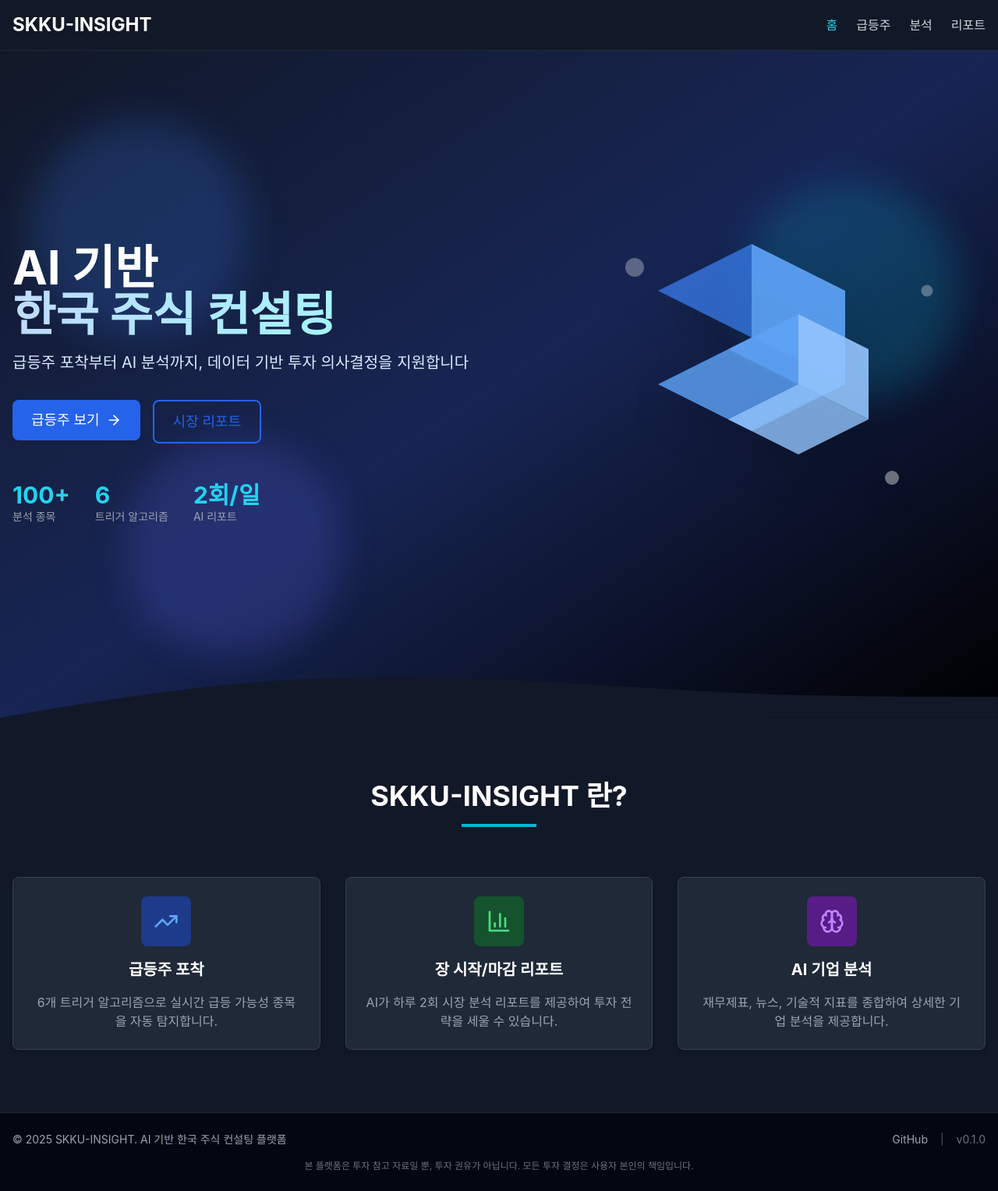
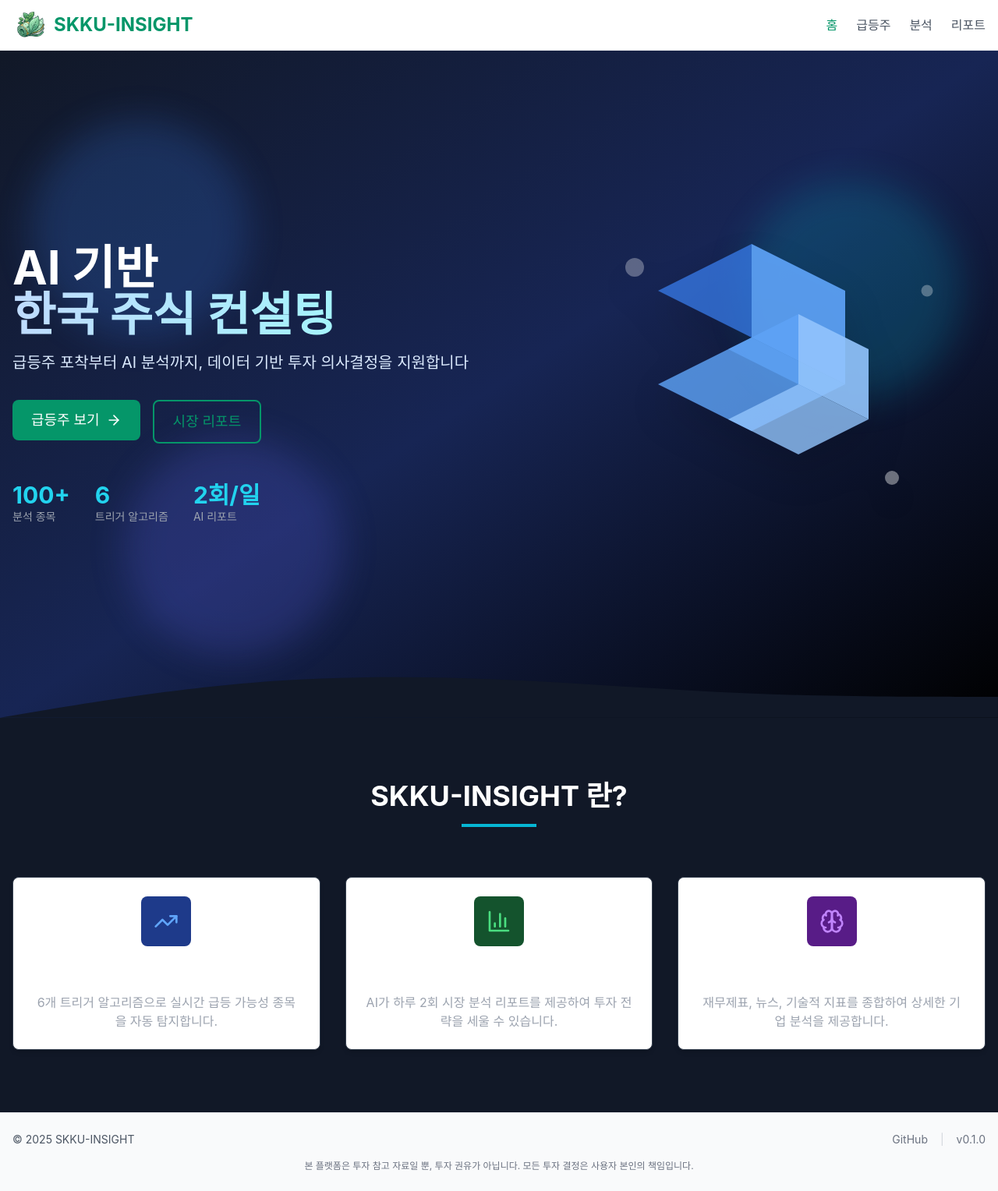
Before and after one commit to chris40461/MINT, a React (Vite) app in the folder frontend/: page / in a window 1280 px wide. Shown: the whole page at 78% size. Built offline with nearby package versions, Linux system fonts and the light colour scheme; no server answers; a web font is replaced by a local one.

Commit message:
style: apply light theme to frontend components
- Update Card, Badge, Button, Spinner to light theme
- Update Header and Footer styling
- Replace dark backgrounds with light alternatives
- Update text colors for better visibility

```diff
--- a/frontend/src/components/common/Badge.tsx
+++ b/frontend/src/components/common/Badge.tsx
@@ -31,7 +31,7 @@ export const Badge = forwardRef<HTMLSpanElement, BadgeProps>(
 
     const variantClasses = {
       default: 'bg-gray-100 text-gray-800',
-      primary: 'bg-blue-100 text-blue-800',
+      primary: 'bg-emerald-100 text-emerald-800',
       success: 'bg-green-100 text-green-800',
       warning: 'bg-yellow-100 text-yellow-800',
       danger: 'bg-red-100 text-red-800',
@@ -46,7 +46,7 @@ export const Badge = forwardRef<HTMLSpanElement, BadgeProps>(
 
     const dotVariantClasses = {
       default: 'bg-gray-500',
-      primary: 'bg-blue-500',
+      primary: 'bg-emerald-500',
       success: 'bg-green-500',
       warning: 'bg-yellow-500',
       danger: 'bg-red-500',
--- a/frontend/src/components/common/Button.tsx
+++ b/frontend/src/components/common/Button.tsx
@@ -47,9 +47,9 @@ export const Button = forwardRef<HTMLButtonElement, ButtonProps>(
     const baseClasses = 'inline-flex items-center justify-center font-medium rounded-lg transition-colors focus:outline-none focus:ring-2 focus:ring-offset-2 disabled:opacity-50 disabled:cursor-not-allowed'
 
     const variantClasses = {
-      primary: 'bg-blue-600 text-white hover:bg-blue-700 focus:ring-blue-500',
-      secondary: 'bg-gray-600 text-white hover:bg-gray-900 focus:ring-gray-500',
-      outline: 'border-2 border-blue-600 text-blue-600 hover:bg-blue-50 focus:ring-blue-500',
+      primary: 'bg-emerald-600 text-white hover:bg-emerald-700 focus:ring-emerald-500',
+      secondary: 'bg-gray-600 text-white hover:bg-gray-700 focus:ring-gray-500',
+      outline: 'border-2 border-emerald-600 text-emerald-600 hover:bg-emerald-50 focus:ring-emerald-500',
       ghost: 'text-gray-700 hover:bg-gray-100 focus:ring-gray-500',
       danger: 'bg-red-600 text-white hover:bg-red-700 focus:ring-red-500',
     }
--- a/frontend/src/components/common/Card.tsx
+++ b/frontend/src/components/common/Card.tsx
@@ -26,7 +26,7 @@ export const Card = forwardRef<HTMLDivElement, CardProps>(
       <div
         ref={ref}
         className={clsx(
-          'bg-gray-800 rounded-lg shadow-md border border-gray-700',
+          'bg-white rounded-lg shadow-md border border-gray-200',
           padding && 'p-6',
           hoverable && 'hover:shadow-lg transition-shadow cursor-pointer',
           className
@@ -51,8 +51,8 @@ export const CardHeader = ({ title, subtitle, action, className, ...props }: Car
   return (
     <div className={clsx('flex items-start justify-between mb-4', className)} {...props}>
       <div>
-        {title && <h3 className="text-lg font-semibold text-white">{title}</h3>}
-        {subtitle && <p className="text-sm text-gray-400 mt-1">{subtitle}</p>}
+        {title && <h3 className="text-lg font-semibold text-gray-900">{title}</h3>}
+        {subtitle && <p className="text-sm text-gray-600 mt-1">{subtitle}</p>}
       </div>
       {action && <div className="ml-4">{action}</div>}
     </div>
@@ -63,7 +63,7 @@ export interface CardBodyProps extends HTMLAttributes<HTMLDivElement> {}
 
 export const CardBody = ({ children, className, ...props }: CardBodyProps) => {
   return (
-    <div className={clsx('text-gray-300', className)} {...props}>
+    <div className={clsx('text-gray-700', className)} {...props}>
       {children}
     </div>
   )
@@ -73,7 +73,7 @@ export interface CardFooterProps extends HTMLAttributes<HTMLDivElement> {}
 
 export const CardFooter = ({ children, className, ...props }: CardFooterProps) => {
   return (
-    <div className={clsx('mt-4 pt-4 border-t border-gray-700', className)} {...props}>
+    <div className={clsx('mt-4 pt-4 border-t border-gray-200', className)} {...props}>
       {children}
     </div>
   )
--- a/frontend/src/components/common/Spinner.tsx
+++ b/frontend/src/components/common/Spinner.tsx
@@ -34,7 +34,7 @@ export const Spinner = ({ size = 'md', center = false, text, className, ...props
 
   const spinner = (
     <svg
-      className={clsx('animate-spin text-blue-600', sizeClasses[size])}
+      className={clsx('animate-spin text-emerald-600', sizeClasses[size])}
       xmlns="http://www.w3.org/2000/svg"
       fill="none"
       viewBox="0 0 24 24"
--- a/frontend/src/components/layout/Footer.tsx
+++ b/frontend/src/components/layout/Footer.tsx
@@ -17,25 +17,25 @@ export const Footer = ({ className }: FooterProps) => {
   const currentYear = new Date().getFullYear()
 
   return (
-    <footer className={clsx('bg-gray-950 border-t border-gray-800 mt-auto', className)}>
+    <footer className={clsx('bg-gray-50 border-t border-gray-200 mt-auto', className)}>
       <div className="container mx-auto px-4 py-6">
         <div className="flex flex-col md:flex-row items-center justify-between gap-4">
           {/* 저작권 */}
-          <div className="text-center md:text-left text-gray-400 text-sm">
-            © {currentYear} {appConfig.name}. AI 기반 한국 주식 컨설팅 플랫폼
+          <div className="text-center md:text-left text-gray-600 text-sm">
+            © {currentYear} {appConfig.name}
           </div>
 
           {/* 링크 */}
           <div className="flex items-center gap-4 text-sm">
             <a
-              href="https://github.com/chris40461/SKKU-insight"
+              href="https://github.com/twkim96/MINT"
               target="_blank"
               rel="noopener noreferrer"
-              className="text-gray-400 hover:text-cyan-400 transition-colors"
+              className="text-gray-500 hover:text-emerald-600 transition-colors"
             >
               GitHub
             </a>
-            <span className="text-gray-600">|</span>
+            <span className="text-gray-300">|</span>
             <span className="text-gray-500">v{appConfig.version}</span>
           </div>
         </div>
--- a/frontend/src/components/layout/Header.tsx
+++ b/frontend/src/components/layout/Header.tsx
@@ -32,14 +32,15 @@ export const Header = ({ className }: HeaderProps) => {
   }
 
   return (
-    <header className={clsx('bg-gray-900 border-b border-gray-800', className)}>
-      <nav className="container mx-auto px-4 py-4">
+    <header className={clsx('bg-white border-b border-gray-200 shadow-sm', className)}>
+      <nav className="container mx-auto px-4 py-3">
         <div className="flex items-center justify-between">
           {/* 로고 */}
           <Link
             to="/"
-            className="text-2xl font-bold text-white hover:text-white transition-colors"
+            className="flex items-center gap-2 text-2xl font-bold text-emerald-600 hover:text-emerald-500 transition-colors"
           >
+            <img src="/mint-logo.png" alt="MINT Logo" className="h-10 w-auto" />
             {appConfig.name}
           </Link>
 
@@ -52,8 +53,8 @@ export const Header = ({ className }: HeaderProps) => {
                 className={clsx(
                   'font-medium transition-colors',
                   isActive(item.path)
-                    ? 'text-cyan-400'
-                    : 'text-gray-300 hover:text-cyan-400'
+                    ? 'text-emerald-600'
+                    : 'text-gray-600 hover:text-emerald-500'
                 )}
               >
                 {item.label}
--- a/frontend/src/index.css
+++ b/frontend/src/index.css
@@ -63,7 +63,7 @@
   }
 
   .btn-primary {
-    @apply btn bg-blue-600 text-white hover:bg-blue-700;
+    @apply btn bg-emerald-600 text-white hover:bg-emerald-700;
   }
 
   .btn-secondary {
@@ -89,7 +89,7 @@
 
   /* 로딩 스피너 */
   .spinner {
-    @apply inline-block w-6 h-6 border-2 border-gray-300 border-t-blue-600 rounded-full animate-spin;
+    @apply inline-block w-6 h-6 border-2 border-gray-300 border-t-emerald-600 rounded-full animate-spin;
   }
 
   /* 테이블 스타일 */
@@ -115,7 +115,7 @@
 
   /* 입력 필드 */
   .input {
-    @apply w-full px-3 py-2 border border-gray-300 rounded-md focus:outline-none focus:ring-2 focus:ring-blue-500 focus:border-transparent;
+    @apply w-full px-3 py-2 border border-gray-300 rounded-md focus:outline-none focus:ring-2 focus:ring-emerald-500 focus:border-transparent;
   }
 }
 
--- a/frontend/tailwind.config.js
+++ b/frontend/tailwind.config.js
@@ -13,6 +13,20 @@ export default {
         border: '#e5e7eb',
         background: '#ffffff',
         foreground: '#111827',
+
+        // MINT 브랜드 색상
+        mint: {
+          50: '#f0fdf8',
+          100: '#dcfce9',
+          200: '#bbf7d8',
+          300: '#86efb9',
+          400: '#4ade87',
+          500: '#22c55e',
+          600: '#16a34a',
+          700: '#15803d',
+          800: '#166534',
+          900: '#14532d',
+        },
 
         // 주식 색상
         bullish: {
```
